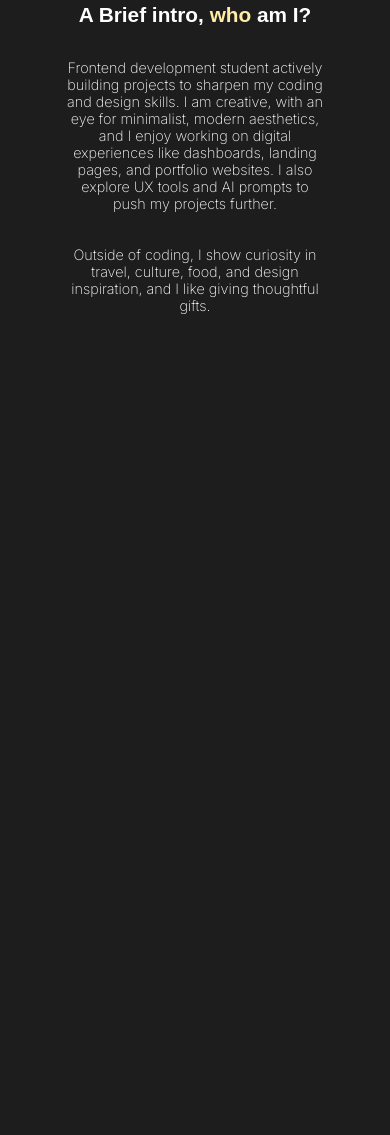
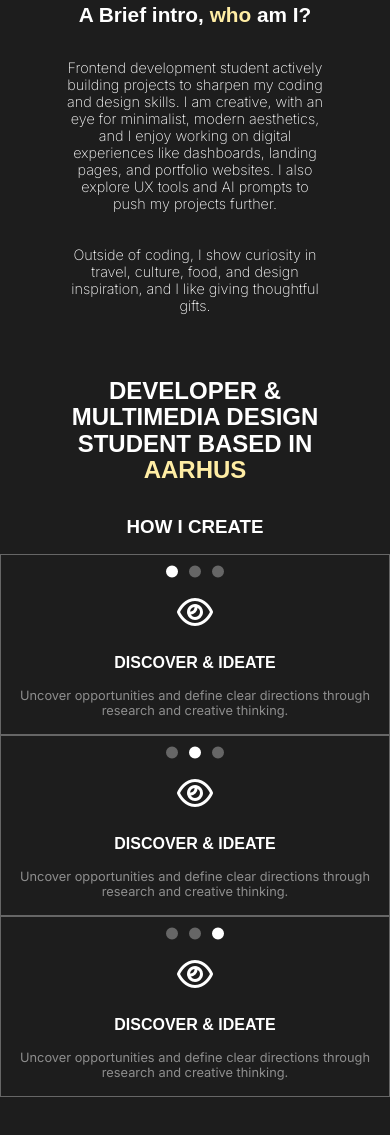
Before and after one commit to ThooHoang/quangthohoang, a website built with Vite: page index.html in a window 390 px wide. Shown: the part 1359-2494 px from the top of the page. Before the commit the page ends 1673 px from the top, so only its background shows below. Built offline with nearby package versions, Linux system fonts and the light colour scheme; a web font is replaced by a local one.

Commit message:
add how-i-create section; implement card layout and responsive styles; adjust text animation margin

```diff
--- a/index.html
+++ b/index.html
@@ -97,6 +97,66 @@
           </div>
         </div>
       </section>
+      <section class="how-i-create">
+        <div class="how-i-create-container">
+          <div class="how-i-create-text">
+            <h1>
+              DEVELOPER & MULTIMEDIA DESIGN STUDENT BASED IN <span style="color: #FFEDA4;">AARHUS</span>
+            </h1>
+            <!-- <p>
+              “PROGRAMMING IS NOT SIMPLY WHAT I DO, <br>
+              IT’S WHO I AM - MY PASSION AND LIFELONG PURSUIT “
+            </p> -->
+          </div>
+          <div class="how-i-create-content">
+            <h3>HOW I CREATE</h3>
+            <div class="how-i-create-cards">
+              <div class="card">
+                <div class="card-circles">
+                  <i class="fa-solid fa-circle fa-xs"></i>
+                  <i class="fa-solid fa-circle fa-xs inactive"></i>
+                  <i class="fa-solid fa-circle fa-xs inactive"></i>
+                </div>
+                <div class="card-icon">
+                  <i class="fa-regular fa-eye fa-2xl"></i>
+                </div>
+                <div class="card-text">
+                  <h4>DISCOVER & IDEATE</h4>
+                  <p>Uncover opportunities and define clear directions through research and creative thinking.</p>
+                </div>
+              </div>
+              <div class="card">
+                 <div class="card-circles">
+                   <i class="fa-solid fa-circle fa-xs inactive"></i>
+                  <i class="fa-solid fa-circle fa-xs"></i>
+                  <i class="fa-solid fa-circle fa-xs inactive"></i>
+                </div>
+                <div class="card-icon">
+                  <i class="fa-regular fa-eye fa-2xl"></i>
+                </div>
+                <div class="card-text">
+                  <h4>DISCOVER & IDEATE</h4>
+                  <p>Uncover opportunities and define clear directions through research and creative thinking.</p>
+                </div>
+              </div>
+              <div class="card">
+                 <div class="card-circles">
+                   <i class="fa-solid fa-circle fa-xs inactive"></i>
+                   <i class="fa-solid fa-circle fa-xs inactive"></i>
+                  <i class="fa-solid fa-circle fa-xs"></i>
+                </div>
+                <div class="card-icon">
+                  <i class="fa-regular fa-eye fa-2xl"></i>
+                </div>
+                <div class="card-text">
+                  <h4>DISCOVER & IDEATE</h4>
+                  <p>Uncover opportunities and define clear directions through research and creative thinking.</p>
+                </div>
+              </div>
+            </div>
+          </div>
+        </div>
+      </section>
     </main>
     <script type="module" src="/src/script/main.js"></script>
   </body>
--- a/src/script/main.js
+++ b/src/script/main.js
@@ -1,12 +1,12 @@
 // Real Time Logic
 
-setInterval(updateTime,1000);
+// setInterval(updateTime,1000);
 
-function updateTime () {
-    const timeElement = document.getElementById('time');
-    const currentTime = new Date();
-    timeElement.innerHTML = currentTime.toLocaleTimeString();
-}
+// function updateTime () {
+//     const timeElement = document.getElementById('time');
+//     const currentTime = new Date();
+//     timeElement.innerHTML = currentTime.toLocaleTimeString();
+// }
 
 
 // Hamburger Menu Logic
--- a/src/styles/about.css
+++ b/src/styles/about.css
@@ -16,6 +16,7 @@
     display: flex;
     flex-direction: column;
     gap: 2rem;
+    height: 100%;
 }
 
 
--- a/src/styles/how-i-create.css
+++ b/src/styles/how-i-create.css
@@ -0,0 +1,181 @@
+.how-i-create {
+    margin-block: 15rem;
+}
+
+.how-i-create-container {
+    display: flex;
+    flex-direction: column;
+    gap: 4rem;
+}
+
+
+.how-i-create-text {
+    display: flex;
+    justify-content: space-between;
+}
+
+.how-i-create-text h1 {
+    color: var(--foreground);
+    font-family: var(--font-secondary);
+    font-weight: 900;
+    font-size: 4rem;
+    width: 80%;
+    line-height: 87%;
+}
+
+.how-i-create-text p {
+    color: var(--foreground);
+    font-family: var(--font-primary);
+    font-weight: 300;
+    align-self: flex-end;
+}
+
+.how-i-create-content {
+    display: flex;
+    flex-direction: column;
+    gap: 2rem;
+    justify-content: center;
+    align-items: center;
+}
+
+.how-i-create h3 {
+    color: var(--foreground);
+    font-family: var(--font-secondary);
+    font-weight: 700;
+
+}
+
+
+.how-i-create-cards {
+    display: flex;
+    width: 100vw;
+    max-width: 100vw;
+    height: 100%;
+    padding: 0;
+    margin: 0;
+}
+
+
+.how-i-create-cards .card {
+    border: .5px solid #666666;
+    flex: 1;
+    color: var(--foreground);
+    padding: 3rem 1rem;
+    display: flex;
+    flex-direction: column;
+    align-items: center;
+    justify-content: center;
+    text-align: center;
+    gap: 2rem;
+}
+
+
+.how-i-create-cards .card:hover {
+    background-color: #FFF3C3;
+    color: #000000;
+    transition: .3s ease;
+}
+
+
+.how-i-create-cards .card .card-text {
+    display: flex;
+    flex-direction: column;
+    gap: 2.5rem;
+}
+
+.card-circles {
+    display: flex;
+    gap: .5rem;
+}
+
+.card-circles i.inactive {
+    color: #666666;
+}
+
+.how-i-create-cards .card .card-text h4{
+    font-family: var(--font-secondary);
+    font-weight: 700;
+    font-size: 1.5rem;
+}
+
+.card-text p {
+    font-family: var(--font-primary);
+    color: #8D8D8D;
+    font-weight: 400;
+}
+
+/* Responsive styles */
+@media (max-width: 1200px) {
+    .how-i-create-text h1 {
+        font-size: 3rem;
+        width: 90%;
+    }
+    .how-i-create-cards .card {
+        padding: 2rem 1rem;
+        gap: 1.5rem;
+    }
+    .how-i-create-cards .card .card-text h4 {
+        font-size: 1.3rem;
+    }
+}
+
+@media (max-width: 768px) {
+    .how-i-create {
+        margin-block: 8rem;
+    }
+    .how-i-create-container {
+        gap: 2rem;
+    }
+    .how-i-create-text h1 {
+        font-size: 2rem;
+        width: 100%;
+        text-align: center;
+    }
+    .how-i-create-content {
+        gap: 1rem;
+    }
+    .how-i-create-cards {
+        flex-direction: column;
+        width: 100vw;
+        max-width: 100vw;
+    }
+    .how-i-create-cards .card {
+        width: 100%;
+        padding: 1.5rem 1rem;
+        gap: 2rem;
+    }
+    .how-i-create-cards .card .card-text {
+        gap: 1rem;
+    }
+    .how-i-create-cards .card .card-text h4 {
+        font-size: 1.2rem;
+    }
+    .card-text p {
+        font-size: 0.9rem;
+    }
+}
+
+@media (max-width: 480px) {
+    .how-i-create {
+        margin-block: 4rem;
+    }
+
+    .how-i-create-container {
+        gap: 2rem;
+    }
+
+    .how-i-create-text h1 {
+        font-size: 1.5rem;
+        line-height: 1.1;
+    }
+    .how-i-create-cards .card {
+        padding: 1rem;
+        gap: 2rem;
+    }
+    .how-i-create-cards .card .card-text h4 {
+        font-size: 1rem;
+    }
+    .card-text p {
+        font-size: 0.8rem;
+    }
+}
--- a/src/styles/text-animation.css
+++ b/src/styles/text-animation.css
@@ -1,6 +1,6 @@
 .text-animation {
     display: flex;
-    margin-block: 300px;
+    margin-block: 15rem;
     background-color: #1D1D1D;
 }
 
```
